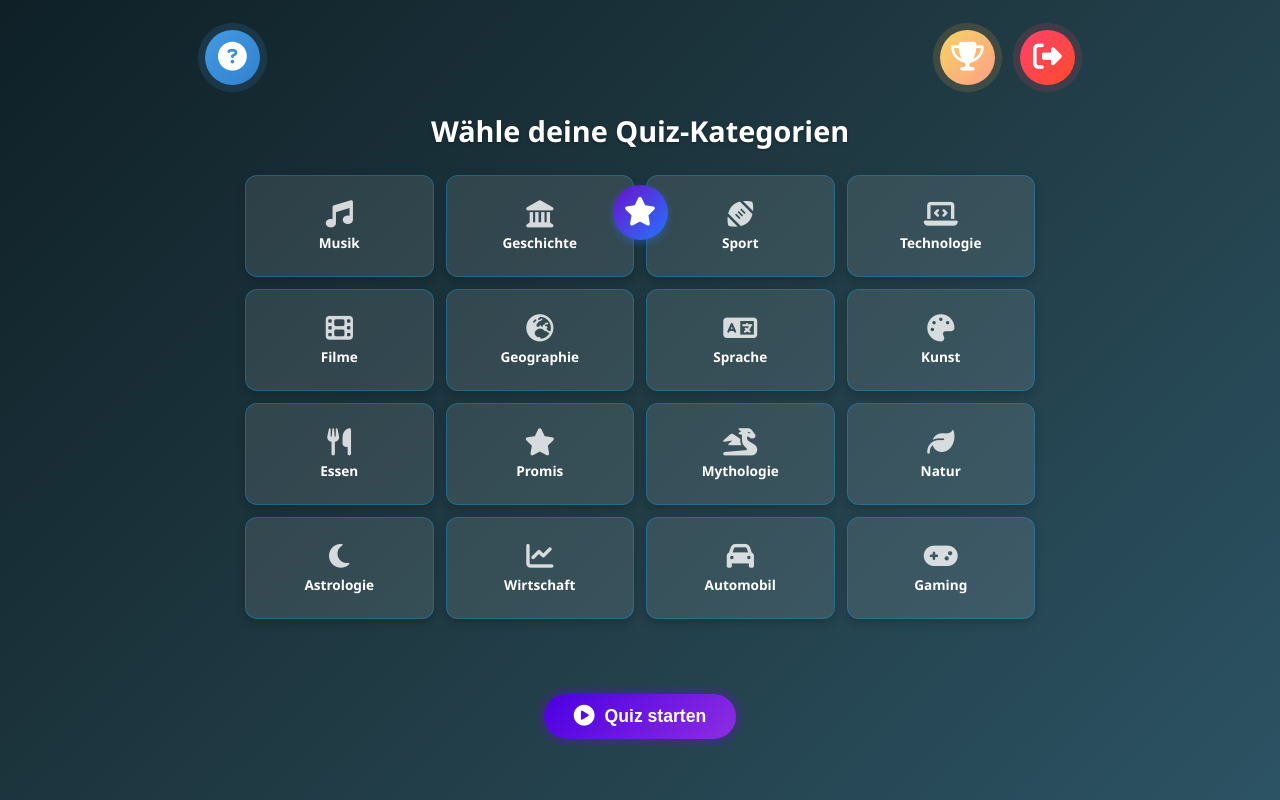
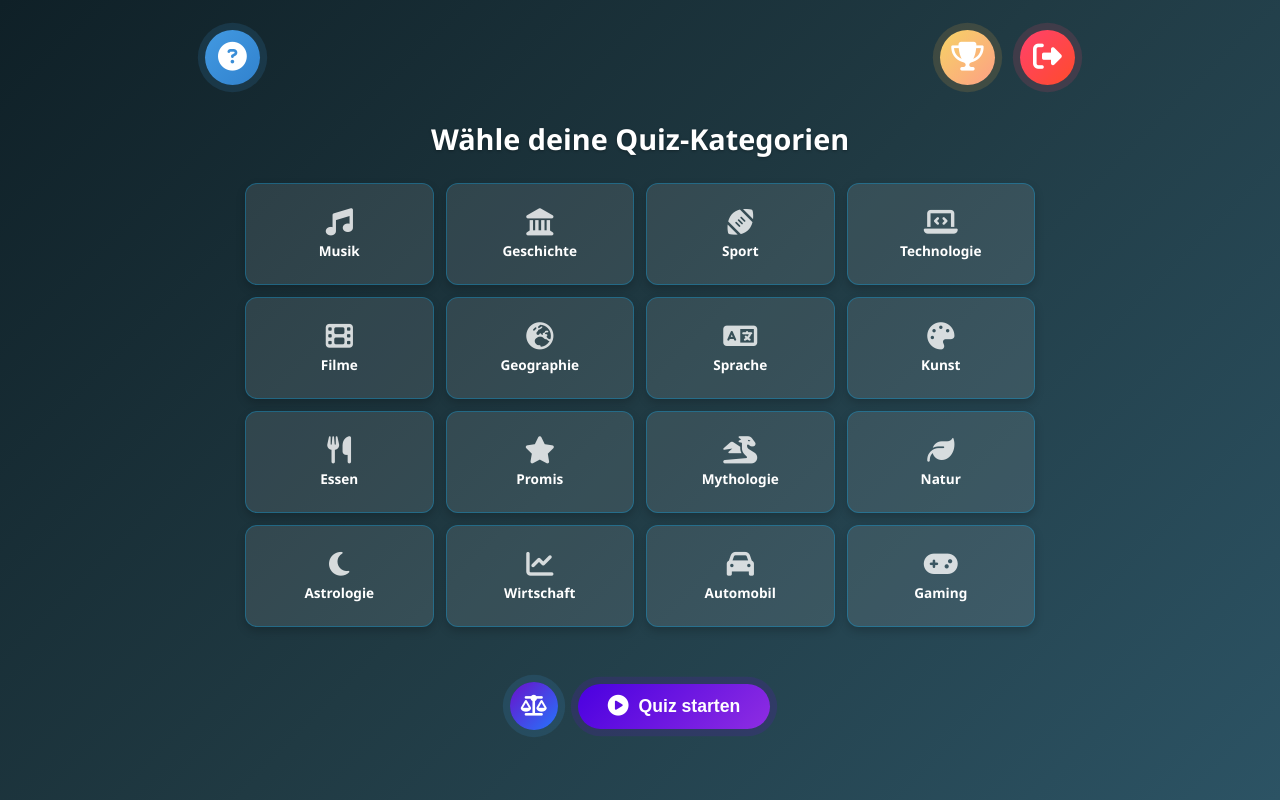
Before and after one commit to CodewithMax05/Quiz, a Flask app: page /homepage in a window 1280 px wide. Run offline with Flask 3, Linux system fonts and the light colour scheme; the visitor is signed in with stand-in values (Sample User, id 1); parts of the project's set-up code (start-up, migrations or seed data) failed here and were passed over; some libraries are stand-ins or nearby versions.

Commit message:
link button imprint from homepage fix position

```diff
--- a/static/css/styles_homepage.css
+++ b/static/css/styles_homepage.css
@@ -192,6 +192,66 @@ body::before {
     transition: all 0.3s ease;
 }
 
+/* Button-Row (Impressum + Start nebeneinander) */
+.button-row {
+    display: flex;
+    align-items: center;
+    justify-content: center;
+    gap: 20px; /* Abstand zwischen Impressum und Start */
+    margin-top: 0px;
+}
+
+.imprint-button {
+    display: flex;
+    align-items: center;
+    justify-content: center;
+    width: 48px;
+    height: 48px;
+    border-radius: 50%;
+    color: #fff;
+    text-decoration: none;
+    background: linear-gradient(135deg, #6a11cb, #2575fc);
+    box-shadow: 0 3px 8px rgba(37, 117, 252, 0.4);
+    animation: pulse-blue 2s infinite;
+    transition: all 0.3s ease;
+    position: relative;
+    flex-shrink: 0;
+    margin-top: 20px;
+}
+
+.imprint-button i {
+    font-size: 1.3rem;
+    color: white;
+}
+
+.imprint-button:hover {
+    transform: scale(1.1);
+    background: linear-gradient(135deg, #4a00e0, #8e2de2);
+    box-shadow: 0 4px 12px rgba(106, 17, 203, 0.5);
+}
+
+/* Tooltip für Impressum */
+.imprint-button::after {
+    content: "Impressum";
+    position: absolute;
+    bottom: -40px;
+    left: 50%;
+    transform: translateX(-50%);
+    background: rgba(0, 0, 0, 0.7);
+    color: white;
+    padding: 6px 12px;
+    border-radius: 4px;
+    font-size: 0.9rem;
+    white-space: nowrap;
+    opacity: 0;
+    transition: opacity 0.3s;
+    pointer-events: none;
+}
+
+.imprint-button:hover::after {
+    opacity: 1;
+}
+
 /* Start-Button */
 .start-button {
     background: linear-gradient(135deg, #4a00e0, #8e2de2);
@@ -228,8 +288,7 @@ body::before {
 /* Buttons (Logout, Info, Ranking) */
 .logout-button,
 .info-button,
-.ranking-button,
-.imprint-button {
+.ranking-button {
     display: flex;
     align-items: center;
     justify-content: center;
@@ -251,55 +310,9 @@ body::before {
 
 .logout-button i,
 .info-button i,
-.ranking-button i,
-.imprint-button {
+.ranking-button i {
     font-size: 1.8rem;
     color: white;
-}
-
-/* Button-Row (Impressum + Start nebeneinander) */
-.button-row {
-    display: flex;
-    align-items: center;
-    justify-content: center;
-    gap: 20px; /* Abstand zwischen Impressum und Start */
-    margin-top: 20px;
-}
-
-/* Impressum-Button */
-.imprint-button {
-    background: linear-gradient(135deg, #6a11cb, #2575fc);
-    box-shadow: 0 3px 8px rgba(37, 117, 252, 0.4);
-    animation: pulse-blue 2s infinity;
-    transition: all 0.3s ease;
-}
-
-.imprint-button:hover {
-    transform: scale(1.1);
-    background: linear-gradient(135deg, #4a00e0, #8e2de2);
-    box-shadow: 0 4px 12px rgba(106, 17, 203, 0.5);
-}
-
-/* Tooltip für Impressum */
-.imprint-button::after {
-    content: "Impressum";
-    position: absolute;
-    bottom: -40px;
-    left: 50%;
-    transform: translateX(-50%);
-    background: rgba(0, 0, 0, 0.7);
-    color: white;
-    padding: 6px 12px;
-    border-radius: 4px;
-    font-size: 0.9rem;
-    white-space: nowrap;
-    opacity: 0;
-    transition: opacity 0.3s;
-    pointer-events: none;
-}
-
-.imprint-button:hover::after {
-    opacity: 1;
 }
 
 /* Logout-Button */
--- a/templates/homepage.html
+++ b/templates/homepage.html
@@ -184,7 +184,7 @@
 
             <div class="button-row">
                 <a href="{{ url_for('imprint') }}" class="imprint-button" aria-label="Impressum">
-                    <i class="fas fa-star"></i>
+                    <i class="fas fa-scale-balanced"></i>
                 </a>
                 <button type="submit" class="start-button">
                     <i class="fas fa-play-circle"></i> Quiz starten
```
